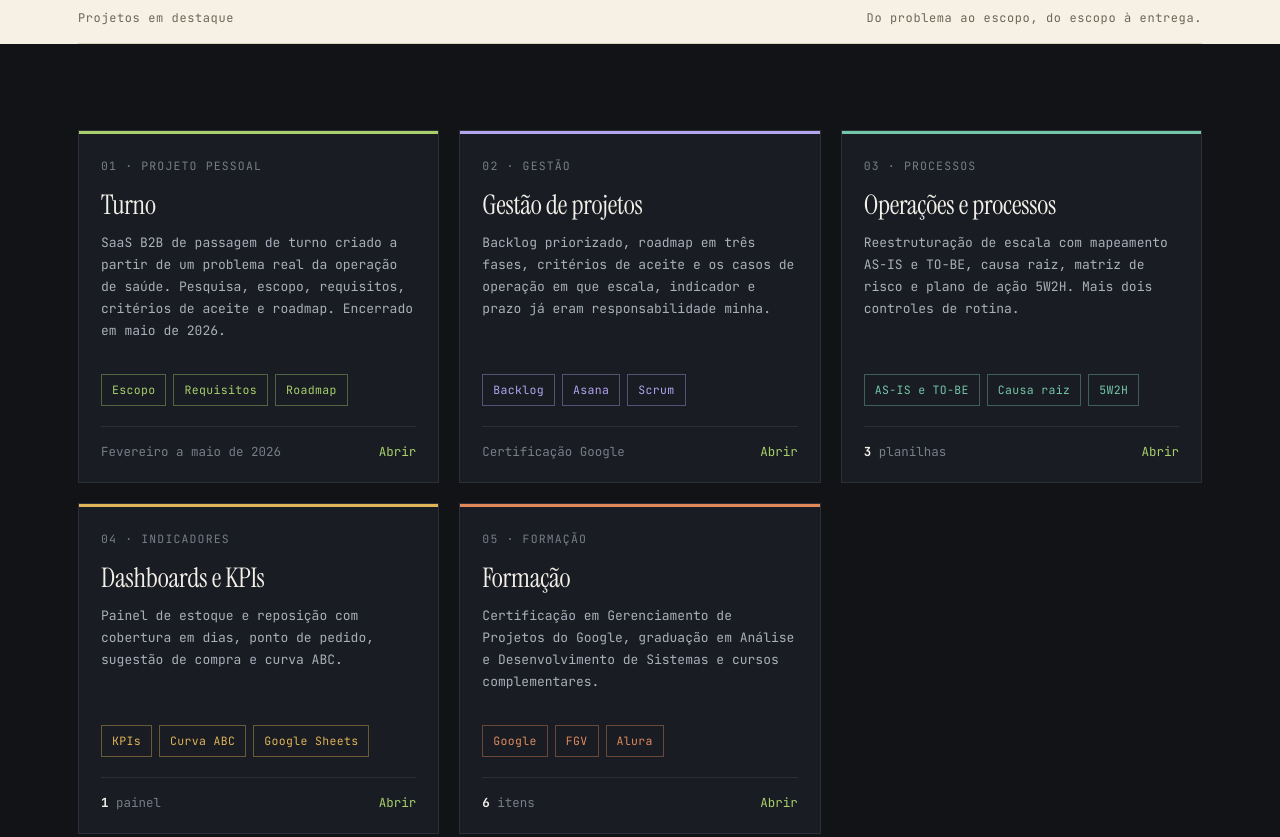
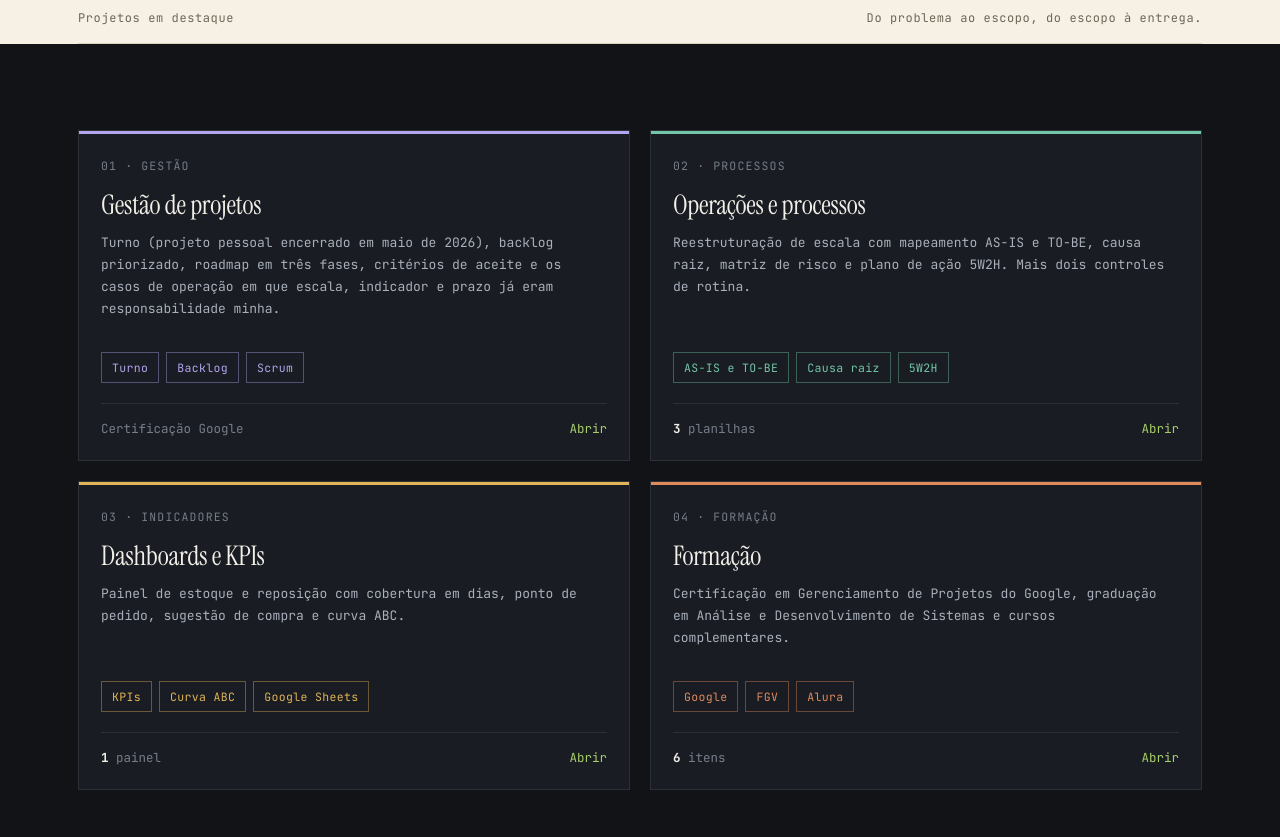
Before and after one commit to biacarollin/biacarollin.github.io, a plain HTML site: page index.html in a window 1280 px wide. Shown: the part 740-1577 px from the top of the page. Drawn offline with Linux system fonts and the light colour scheme.

Commit message:
Home com quatro cards e casos numerados na pagina de gestao
Co-Authored-By: Claude Opus 5 <noreply@anthropic.com>

```diff
--- a/index.html
+++ b/index.html
@@ -10,6 +10,7 @@
 <link href="https://fonts.googleapis.com/css2?family=Instrument+Serif:ital@0;1&family=JetBrains+Mono:wght@400;500;700&display=swap" rel="stylesheet">
 <link rel="stylesheet" href="assets/css/style.css">
 <style>
+  .cards { grid-template-columns: repeat(2, 1fr); }
   .hero { padding-block: 72px 60px; display: grid; grid-template-columns: 1.08fr 0.92fr; gap: 56px; align-items: center; }
   .hero h1 { font-size: clamp(46px, 7.4vw, 92px); line-height: 1.0; }
   .hero h1 em { font-style: italic; color: var(--green); }
@@ -117,29 +118,19 @@
     <div class="wrap">
       <div class="cards">
 
-        <a class="card" href="gestao-de-projetos/#turno">
-          <div class="card-in">
-            <span class="card-num" data-i18n="c1.num">01 · Projeto pessoal</span>
-            <h3 data-i18n="c1.h3">Turno</h3>
-            <p data-i18n="c1.p">SaaS B2B de passagem de turno criado a partir de um problema real da operação de saúde. Pesquisa, escopo, requisitos, critérios de aceite e roadmap. Encerrado em maio de 2026.</p>
-            <div class="tags" data-i18n="c1.tags"><span class="tag green">Escopo</span><span class="tag green">Requisitos</span><span class="tag green">Roadmap</span></div>
-            <div class="card-foot" data-i18n="c1.foot"><span>Fevereiro a maio de 2026</span><span class="card-open">Abrir</span></div>
-          </div>
-        </a>
-
         <a class="card lilac" href="gestao-de-projetos/">
           <div class="card-in">
-            <span class="card-num" data-i18n="c2.num">02 · Gestão</span>
+            <span class="card-num" data-i18n="c2.num">01 · Gestão</span>
             <h3 data-i18n="c2.h3">Gestão de projetos</h3>
-            <p data-i18n="c2.p">Backlog priorizado, roadmap em três fases, critérios de aceite e os casos de operação em que escala, indicador e prazo já eram responsabilidade minha.</p>
-            <div class="tags" data-i18n="c2.tags"><span class="tag lilac">Backlog</span><span class="tag lilac">Asana</span><span class="tag lilac">Scrum</span></div>
+            <p data-i18n="c2.p">Turno (projeto pessoal encerrado em maio de 2026), backlog priorizado, roadmap em três fases, critérios de aceite e os casos de operação em que escala, indicador e prazo já eram responsabilidade minha.</p>
+            <div class="tags" data-i18n="c2.tags"><span class="tag lilac">Turno</span><span class="tag lilac">Backlog</span><span class="tag lilac">Scrum</span></div>
             <div class="card-foot" data-i18n="c2.foot"><span>Certificação Google</span><span class="card-open">Abrir</span></div>
           </div>
         </a>
 
         <a class="card teal" href="operacoes/">
           <div class="card-in">
-            <span class="card-num" data-i18n="c3.num">03 · Processos</span>
+            <span class="card-num" data-i18n="c3.num">02 · Processos</span>
             <h3 data-i18n="c3.h3">Operações e processos</h3>
             <p data-i18n="c3.p">Reestruturação de escala com mapeamento AS-IS e TO-BE, causa raiz, matriz de risco e plano de ação 5W2H. Mais dois controles de rotina.</p>
             <div class="tags" data-i18n="c3.tags"><span class="tag teal">AS-IS e TO-BE</span><span class="tag teal">Causa raiz</span><span class="tag teal">5W2H</span></div>
@@ -149,7 +140,7 @@
 
         <a class="card amber" href="dashboards/">
           <div class="card-in">
-            <span class="card-num" data-i18n="c4.num">04 · Indicadores</span>
+            <span class="card-num" data-i18n="c4.num">03 · Indicadores</span>
             <h3 data-i18n="c4.h3">Dashboards e KPIs</h3>
             <p data-i18n="c4.p">Painel de estoque e reposição com cobertura em dias, ponto de pedido, sugestão de compra e curva ABC.</p>
             <div class="tags" data-i18n="c4.tags"><span class="tag amber">KPIs</span><span class="tag amber">Curva ABC</span><span class="tag amber">Google Sheets</span></div>
@@ -159,7 +150,7 @@
 
         <a class="card warm" href="formacao/">
           <div class="card-in">
-            <span class="card-num" data-i18n="c5.num">05 · Formação</span>
+            <span class="card-num" data-i18n="c5.num">04 · Formação</span>
             <h3 data-i18n="c5.h3">Formação</h3>
             <p data-i18n="c5.p">Certificação em Gerenciamento de Projetos do Google, graduação em Análise e Desenvolvimento de Sistemas e cursos complementares.</p>
             <div class="tags" data-i18n="c5.tags"><span class="tag warm">Google</span><span class="tag warm">FGV</span><span class="tag warm">Alura</span></div>
@@ -325,27 +316,22 @@
     'hero.cap': 'Project management',
     'strip.a': 'Featured projects',
     'strip.b': 'From the problem to the scope, from the scope to delivery.',
-    'c1.num': '01 · Personal project',
-    'c1.h3': 'Turno',
-    'c1.p': 'A B2B SaaS for shift handover built from a real healthcare operations problem. Research, scope, requirements, acceptance criteria and roadmap. Closed in May 2026.',
-    'c1.tags': '<span class="tag green">Scope</span><span class="tag green">Requirements</span><span class="tag green">Roadmap</span>',
-    'c1.foot': '<span>February to May 2026</span><span class="card-open">Open</span>',
-    'c2.num': '02 · Management',
+    'c2.num': '01 · Management',
     'c2.h3': 'Project management',
-    'c2.p': 'A prioritized backlog, a three-phase roadmap, acceptance criteria and the operations cases where schedule, indicator and deadline were already my responsibility.',
-    'c2.tags': '<span class="tag lilac">Backlog</span><span class="tag lilac">Asana</span><span class="tag lilac">Scrum</span>',
+    'c2.p': 'Turno (a personal project closed in May 2026), a prioritized backlog, a three-phase roadmap, acceptance criteria and the operations cases where schedule, indicator and deadline were already my responsibility.',
+    'c2.tags': '<span class="tag lilac">Turno</span><span class="tag lilac">Backlog</span><span class="tag lilac">Scrum</span>',
     'c2.foot': '<span>Google certificate</span><span class="card-open">Open</span>',
-    'c3.num': '03 · Process',
+    'c3.num': '02 · Process',
     'c3.h3': 'Operations and process',
     'c3.p': 'Schedule restructuring with as-is and to-be mapping, root cause, risk matrix and a 5W2H action plan. Plus two day-to-day control files.',
     'c3.tags': '<span class="tag teal">As-is and to-be</span><span class="tag teal">Root cause</span><span class="tag teal">5W2H</span>',
     'c3.foot': '<span><b>3</b> files</span><span class="card-open">Open</span>',
-    'c4.num': '04 · Indicators',
+    'c4.num': '03 · Indicators',
     'c4.h3': 'Dashboards and KPIs',
     'c4.p': 'An inventory and replenishment dashboard with coverage in days, reorder point, suggested order and ABC analysis.',
     'c4.tags': '<span class="tag amber">KPIs</span><span class="tag amber">ABC analysis</span><span class="tag amber">Google Sheets</span>',
     'c4.foot': '<span><b>1</b> dashboard</span><span class="card-open">Open</span>',
-    'c5.num': '05 · Education',
+    'c5.num': '04 · Education',
     'c5.h3': 'Education',
     'c5.p': 'Google Project Management certificate, a degree in Systems Analysis and Development and complementary courses.',
     'c5.tags': '<span class="tag warm">Google</span><span class="tag warm">FGV</span><span class="tag warm">Alura</span>',
```
Also changed, not shown: gestao-de-projetos/index.html (+5 -4 lines).
